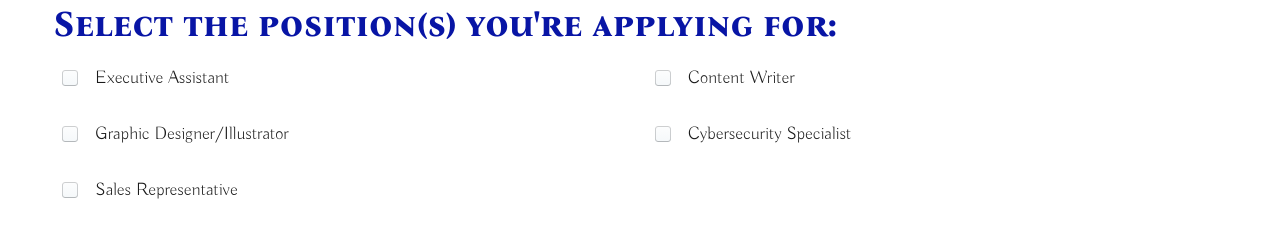
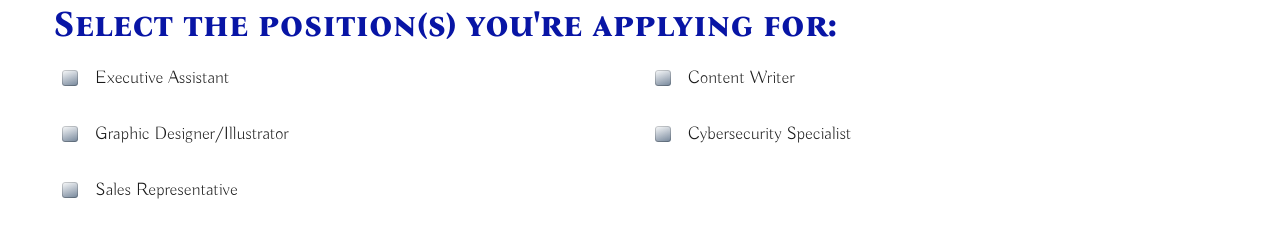
Before and after one commit to tmchuynh/phoenix-code-studio, a Next.js app: page /applicant-submission in a window 1280 px wide. Shown: the part 334-575 px from the top of the page. Built offline with nearby package versions, Linux system fonts and the light colour scheme.

Commit message:
update checkbox colors and gradients

```diff
--- a/src/components/ui/checkbox-custom.tsx
+++ b/src/components/ui/checkbox-custom.tsx
@@ -8,15 +8,17 @@ const BpIcon = styled("span")(({ theme }) => ({
   height: 16,
   boxShadow:
     "inset 0 0 0 1px rgba(16,22,26,.2), inset 0 -1px 0 rgba(16,22,26,.1)",
-  backgroundColor: "#f5f8fa",
+  backgroundColor: "#415A77",
   backgroundImage:
-    "linear-gradient(180deg,hsla(0,0%,100%,.8),hsla(0,0%,100%,0))",
+    "linear-gradient(160deg,hsla(50,0%,100%,.99),hsla(0,0%,90%,.3))",
   ".Mui-focusVisible &": {
     outline: "2px auto rgba(19,124,189,.6)",
     outlineOffset: 2,
   },
   "input:hover ~ &": {
-    backgroundColor: "#ebf1f5",
+    backgroundColor: "#A3B6CC",
+    backgroundImage:
+      "linear-gradient(160deg,hsla(50,0%,100%,.99),hsla(0,0%,90%,.3))",
     ...theme.applyStyles("dark", {
       backgroundColor: "#30404d",
     }),
@@ -37,9 +39,9 @@ const BpIcon = styled("span")(({ theme }) => ({
 }));
 
 const BpCheckedIcon = styled(BpIcon)({
-  backgroundColor: "#E05260",
+  backgroundColor: "#83C5BE",
   backgroundImage:
-    "linear-gradient(180deg,hsla(0,0%,100%,.1),hsla(0,0%,100%,0))",
+    "linear-gradient(160deg,hsla(50,0%,100%,.89),hsla(0,0%,90%,.3))",
   "&::before": {
     display: "block",
     width: 16,
@@ -51,7 +53,9 @@ const BpCheckedIcon = styled(BpIcon)({
     content: '""',
   },
   "input:hover ~ &": {
-    backgroundColor: "#FF4B0A",
+    backgroundColor: "#02c39a",
+    backgroundImage:
+      "linear-gradient(160deg,hsla(50,0%,100%,.89),hsla(0,0%,90%,.3))",
   },
 });
 
```
